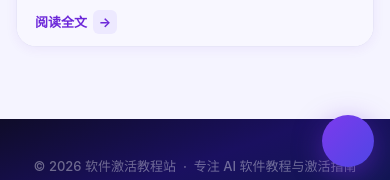
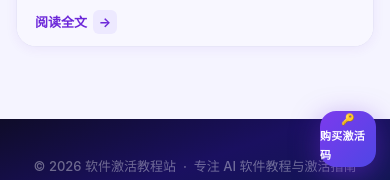
Before and after one commit to leo11hang/Kilian.github.io, a Jekyll site: the page built from index.html, in a window 390 px wide and 1400 px high, scrolled down 562 px. Shown: the part 1213-1393 px from the top of the window. Built offline with Jekyll 4.4.1, drawn with Linux system fonts in a browser that asks for light colours; a script that is not in the unit is left out; the list of posts is cut into pages by our own code.

Commit message:
Add files via upload

```diff
--- a/_layouts/default.html
+++ b/_layouts/default.html
@@ -38,7 +38,9 @@
 
 <a class="float-cta" href="{{ site.activation_site }}" target="_blank" rel="noopener">
   <div class="float-cta-dot"></div>
-  <span>🔑 购买激活码</span>
+  <span class="float-cta-icon-wrap">🔑 购买激活码</span>
+  <span class="float-cta-mobile-icon">🔑</span>
+  <span class="float-cta-mobile-text">购买激活码</span>
 </a>
 
 <footer class="site-footer">
--- a/assets/css/main.css
+++ b/assets/css/main.css
@@ -252,9 +252,10 @@ img { max-width: 100%; display: block; }
   .container { padding: 0 1rem; }
 
   /* Float CTA mobile */
-  .float-cta { bottom: 20px; right: 16px; width: 52px; height: 52px; padding: 0; border-radius: 50%; justify-content: center; }
-  .float-cta span { display: none; }
+  .float-cta { bottom: 20px; right: 16px; width: auto; height: auto; padding: 10px 14px; border-radius: 14px; flex-direction: column; gap: 3px; justify-content: center; align-items: center; }
+  .float-cta span { display: flex; font-size: 11px; font-weight: 700; letter-spacing: 0.02em; }
   .float-cta-dot { display: none; }
+  .float-cta-icon { font-size: 22px; line-height: 1; }
 
   /* Article */
   .article-wrap { padding: 24px 1rem 80px; }
@@ -264,3 +265,25 @@ img { max-width: 100%; display: block; }
   .cta-box-text strong { font-size: 15px; }
   .btn-cta-box { width: 100%; justify-content: center; }
 }
+
+/* Float CTA desktop/mobile split */
+.float-cta-mobile-icon,
+.float-cta-mobile-text { display: none; }
+.float-cta-icon-wrap { display: flex; }
+
+@media (max-width: 480px) {
+  .float-cta-icon-wrap,
+  .float-cta-dot { display: none !important; }
+  .float-cta-mobile-icon { display: block; font-size: 24px; line-height: 1; }
+  .float-cta-mobile-text { display: block; font-size: 10px; font-weight: 700; letter-spacing: 0.02em; margin-top: 2px; }
+  .float-cta {
+    bottom: 20px; right: 14px;
+    width: 56px; height: 56px;
+    padding: 0;
+    border-radius: 16px;
+    flex-direction: column;
+    gap: 0;
+    justify-content: center;
+    align-items: center;
+  }
+}
```
